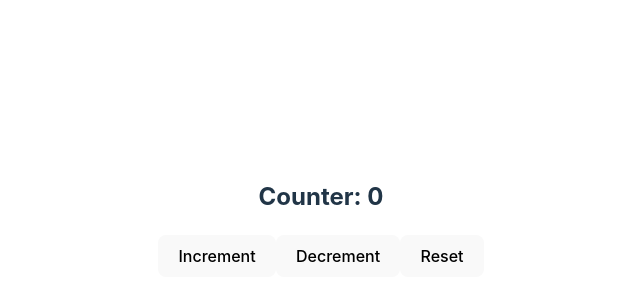
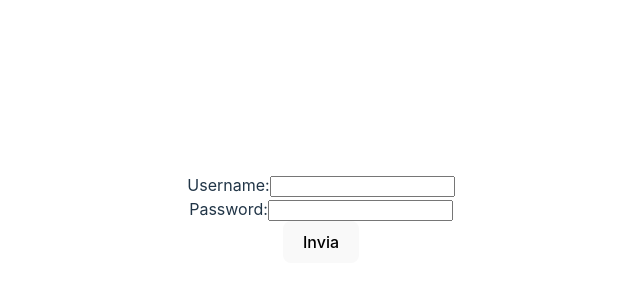
Before and after one commit to Airtcloudia/React, a React (Vite) app: page / in a window 1280 px wide. Shown: the part 182-482 px from the top of the page, without its empty margins (319-959 px from the left). Built offline with nearby package versions, Linux system fonts and the light colour scheme.

Commit message:
add esercizio-76

```diff
--- a/src/App.jsx
+++ b/src/App.jsx
@@ -1,10 +1,10 @@
 import "./App.css";
-import HookCounter from "./hooks/hookCounter";
+import LoginForm from "./hooks/LoginForm";
+
 
 const App = () => {
     return (
-      <
-        HookCounter/>
+      <LoginForm/>
     )
 }
 
--- a/src/hooks/HookCounter.jsx
+++ /dev/null
@@ -1,17 +0,0 @@
-import useCounter from "./useCounter"
-
-
-const HookCounter = ({initialValue = 0}) => {
-    const {counter, onIncrement, onDecrement, onReset} = useCounter(initialValue)
-
-    return (
-        <>
-        <h2>Counter: {counter}</h2>
-        <button onClick={onIncrement}>Increment</button>
-        <button onClick={onDecrement}>Decrement</button>
-        <button onClick={onReset}>Reset</button>
-        </>
-    )
-}
-
-export default HookCounter
--- /dev/null
+++ b/src/hooks/LoginForm.jsx
@@ -0,0 +1,28 @@
+import React from 'react';
+import useLoginForm from './useLoginForm';
+
+function LoginForm() {
+  const { formData, handleInputChange } = useLoginForm();
+
+  function handleSubmit(event) {
+    event.preventDefault();
+
+    console.log(formData);
+  }
+
+  return (
+    <form onSubmit={handleSubmit}>
+      <div>
+        <label>Username:</label>
+        <input type="text" name="username" value={formData.username} onChange={handleInputChange}/>
+      </div>
+      <div>
+        <label>Password:</label>
+        <input type="password" name="password" value={formData.password} onChange={handleInputChange}/>
+      </div>
+      <button type="submit">Invia</button>
+    </form>
+  );
+}
+
+export default LoginForm;
--- a/src/hooks/useCounter.jsx
+++ /dev/null
@@ -1,28 +0,0 @@
-import { useState } from "react"
-
-const useCounter = (initialValue = 0) => {
-    const [counter, setCounter] = useState(initialValue)
-
-    const handleCounterIncrement = () => {
-        setCounter((c) => c + 1 )
-    }
-
-    const handleCounterDecrement = () => {
-        setCounter((c) => c - 1)
-    }
-
-    const handlecCounterReset = () => {
-        setCounter(initialValue)
-    }
-
-    return(
-        {
-            counter: counter,
-            onIncrement: handleCounterIncrement,
-            onDecrement: handleCounterDecrement,
-            onReset: handlecCounterReset,
-        }
-    )
-}
-
-export default useCounter
--- /dev/null
+++ b/src/hooks/useLoginForm.jsx
@@ -0,0 +1,20 @@
+import React, { useState } from 'react';
+
+function useLoginForm(initialState = { username: '', password: '' }) {
+  const [formData, setFormData] = useState(initialState);
+
+  function handleInputChange(event) {
+    const { name, value } = event.target;
+    setFormData({
+      ...formData,
+      [name]: value
+    });
+  }
+
+  return {
+    formData,
+    handleInputChange
+  };
+}
+
+export default useLoginForm;
```
